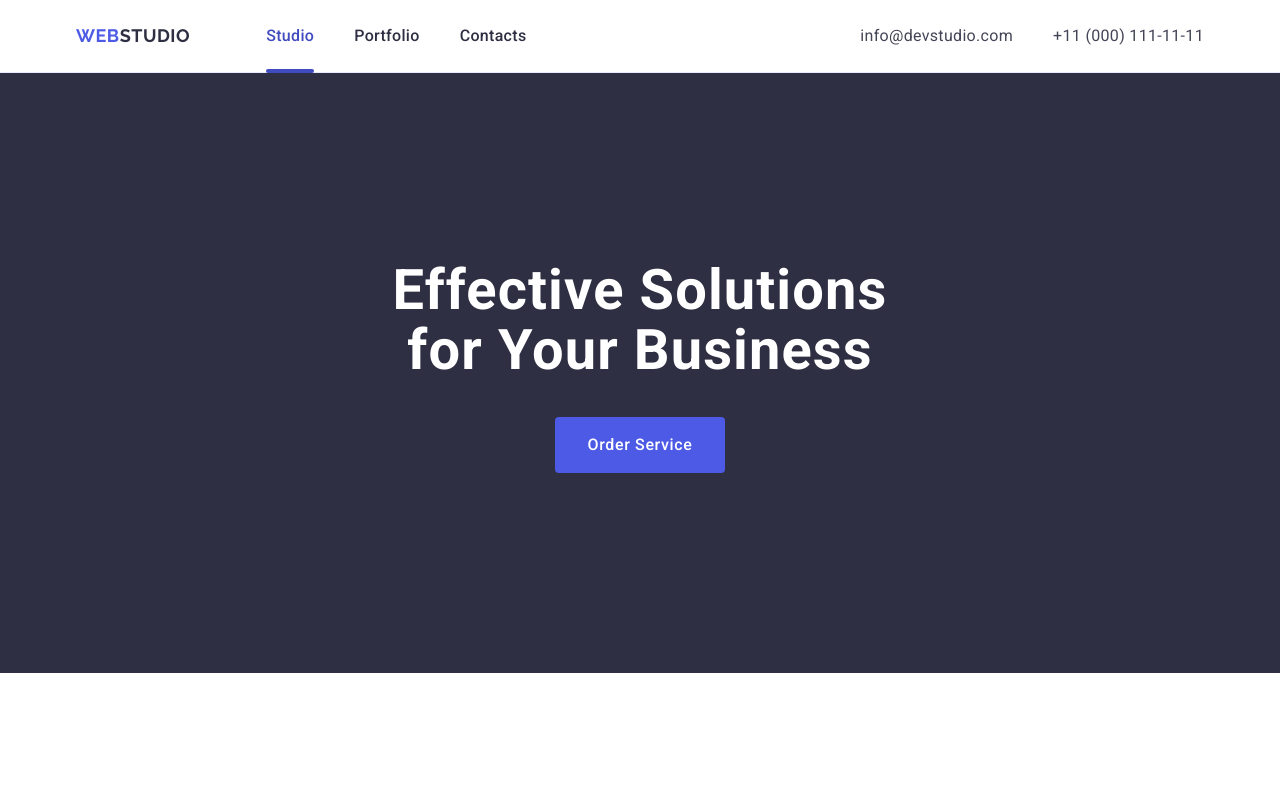
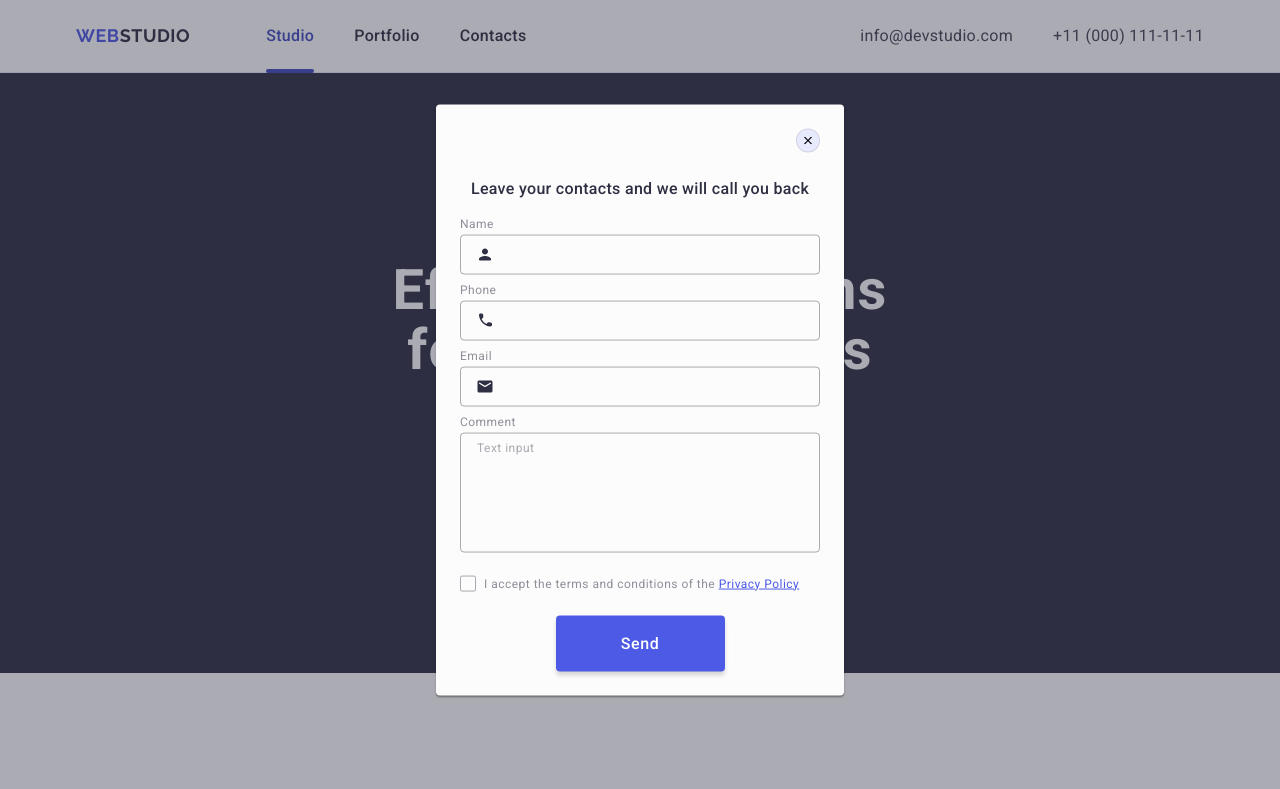
Before and after one commit to Yana-solo/goit-markup-hw-06, a plain HTML site: page index.html in a window 1280 px wide. Shown: the top 789 px of the page. Drawn offline with nearby package versions, Linux system fonts and the light colour scheme.

Commit message:
add initial files

```diff
--- a/css/style.css
+++ b/css/style.css
@@ -199,9 +199,7 @@ button {
 /* #region mobile menu */
 
 .mobile-menu-container {
-  padding-top: 72px;
   position: relative;
-  padding-bottom: 40px;
   display: flex;
   flex-direction: column;
   height: 100%;
@@ -984,6 +982,8 @@ button {
   display: block;
   min-width: 169px;
   height: 56px;
+  margin-right: auto;
+  margin-left: auto;
   font-family: 'Roboto', sans-serif;
   font-size: 16px;
   font-weight: 500;
--- a/index.html
+++ b/index.html
@@ -505,7 +505,7 @@
     <!-- #endregion footer -->
 
   <!-- #region backdrop is-open -->
-  <div class="backdrop ">
+  <div class="backdrop is-open">
      <div class="modal">
       <button class="close-btn" type="button">
      <svg class="close-btn-icon" width="8" height="8">
```
